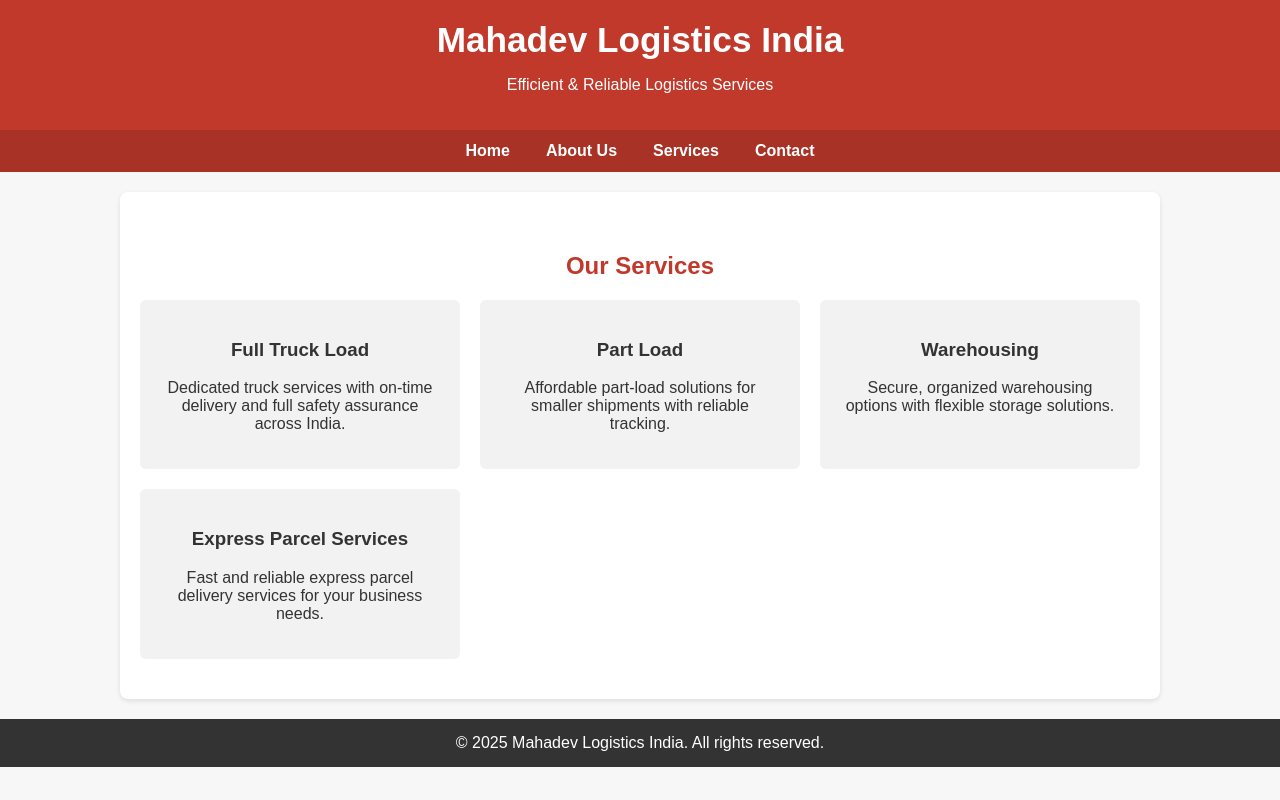
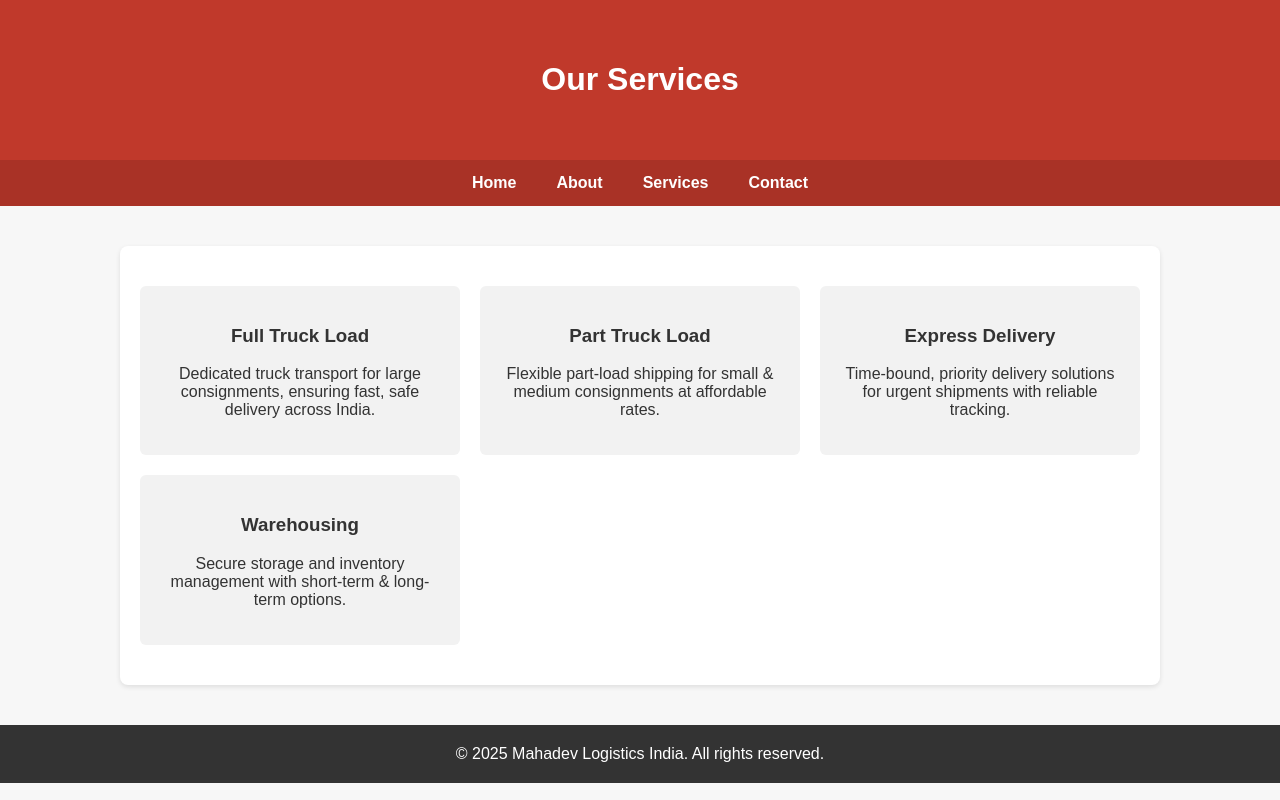
Before and after one commit to MBHACKERZ7/mahadev-logistics-india, a plain HTML site: page service index.html in a window 1280 px wide. Drawn offline with Linux system fonts and the light colour scheme.

Commit message:
Update service index.html

```diff
--- a/service index.html
+++ b/service index.html
@@ -2,56 +2,57 @@
 <html lang="en">
 <head>
   <meta charset="UTF-8" />
-  <meta name="viewport" content="width=device-width, initial-scale=1.0" />
+  <meta name="viewport" content="width=device-width, initial-scale=1" />
   <title>Services - Mahadev Logistics India</title>
   <style>
-    body { font-family: Arial, sans-serif; margin: 0; padding: 0; background: #f7f7f7; color: #333; }
-    header { background-color: #c0392b; color: white; padding: 20px; text-align: center; }
-    header h1 { margin: 0; font-size: 2.2em; }
-    nav { background-color: #a93226; display: flex; flex-wrap: wrap; justify-content: center; }
-    nav a { color: white; text-decoration: none; padding: 12px 18px; display: inline-block; font-weight: bold; }
-    nav a:hover { background-color: #922b21; }
-    .section { padding: 40px 20px; max-width: 1000px; margin: auto; background: white; border-radius: 8px; box-shadow: 0 2px 5px rgba(0,0,0,0.1); margin-top: 20px; }
-    .section h2 { text-align: center; color: #c0392b; }
-    .services-list { display: grid; grid-template-columns: repeat(auto-fit, minmax(250px, 1fr)); gap: 20px; margin-top: 20px; }
+    body { font-family: Arial, sans-serif; margin:0; background: #f7f7f7; color: #333; }
+    header { background: #c0392b; color: #fff; padding: 40px 20px; text-align: center; }
+    nav { background: #a93226; display: flex; justify-content: center; flex-wrap: wrap; }
+    nav a { color: #fff; padding: 14px 20px; text-decoration: none; font-weight: bold; }
+    nav a:hover { background: #922b21; }
+    .section { max-width: 1000px; margin: 40px auto; background: #fff; padding: 40px 20px; border-radius: 8px; box-shadow: 0 2px 5px rgba(0,0,0,0.1); }
+    .services { display: grid; grid-template-columns: repeat(auto-fit, minmax(240px, 1fr)); gap: 20px; }
     .service { background: #f2f2f2; padding: 20px; border-radius: 6px; text-align: center; }
-    footer { background: #333; color: white; text-align: center; padding: 15px; margin-top: 20px; }
+    footer { background: #333; color: #fff; text-align: center; padding: 20px; }
   </style>
 </head>
 <body>
+
 <header>
-    <h1>Mahadev Logistics India</h1>
-    <p>Efficient & Reliable Logistics Services</p>
+  <h1>Our Services</h1>
 </header>
+
 <nav>
   <a href="index.html">Home</a>
-    <a href="about.html">About Us</a>
+  <a href="about.html">About</a>
   <a href="services.html">Services</a>
   <a href="contact.html">Contact</a>
 </nav>
-  <div class="section">
-    <h2>Our Services</h2>
-    <div class="services-list">
+
+<section class="section">
+  <div class="services">
     <div class="service">
       <h3>Full Truck Load</h3>
-        <p>Dedicated truck services with on-time delivery and full safety assurance across India.</p>
+      <p>Dedicated truck transport for large consignments, ensuring fast, safe delivery across India.</p>
     </div>
     <div class="service">
-        <h3>Part Load</h3>
-        <p>Affordable part-load solutions for smaller shipments with reliable tracking.</p>
+      <h3>Part Truck Load</h3>
+      <p>Flexible part-load shipping for small & medium consignments at affordable rates.</p>
+    </div>
+    <div class="service">
+      <h3>Express Delivery</h3>
+      <p>Time-bound, priority delivery solutions for urgent shipments with reliable tracking.</p>
     </div>
     <div class="service">
       <h3>Warehousing</h3>
-        <p>Secure, organized warehousing options with flexible storage solutions.</p>
-      </div>
-      <div class="service">
-        <h3>Express Parcel Services</h3>
-        <p>Fast and reliable express parcel delivery services for your business needs.</p>
+      <p>Secure storage and inventory management with short-term & long-term options.</p>
     </div>
   </div>
-  </div>
+</section>
+
 <footer>
   &copy; 2025 Mahadev Logistics India. All rights reserved.
 </footer>
+
 </body>
 </html>
```
Lines whose indentation alone changed are shown as unchanged.
